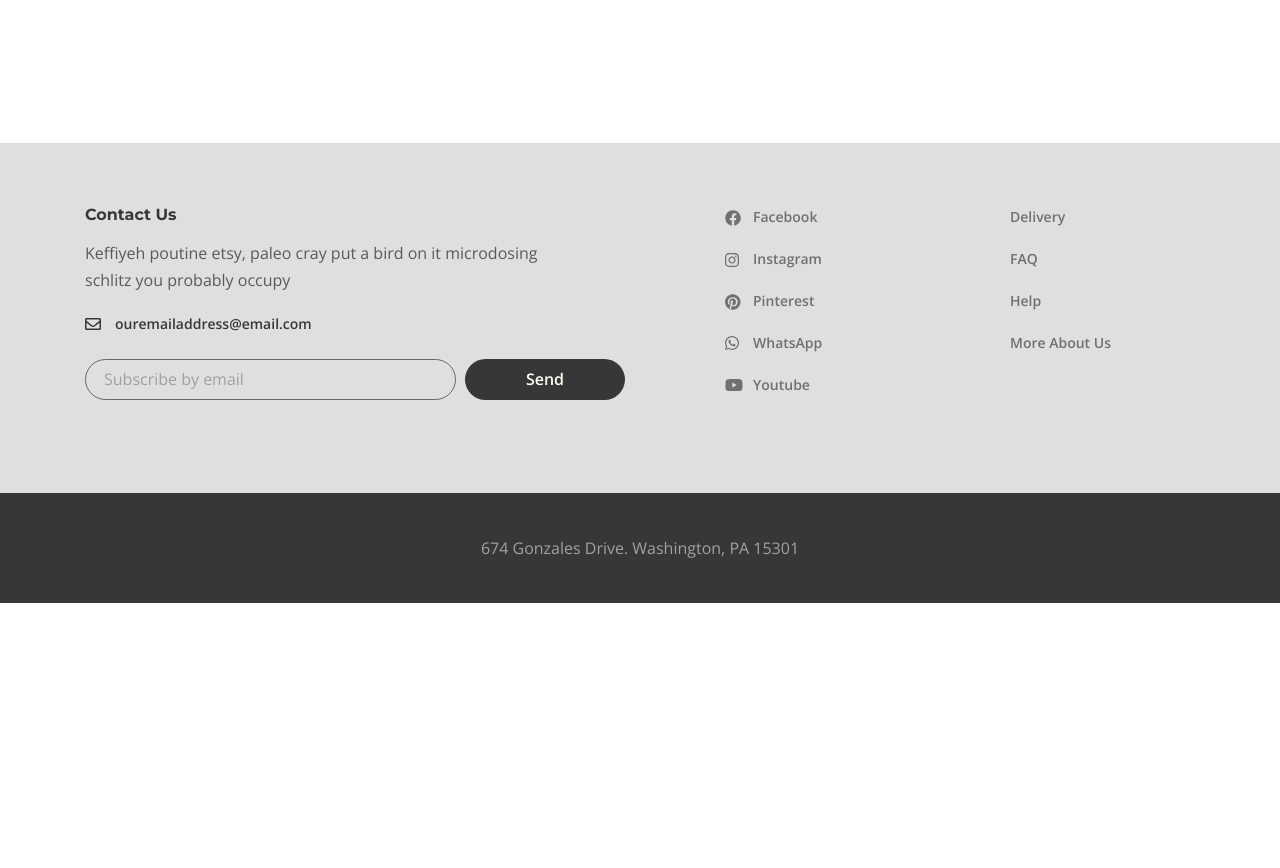
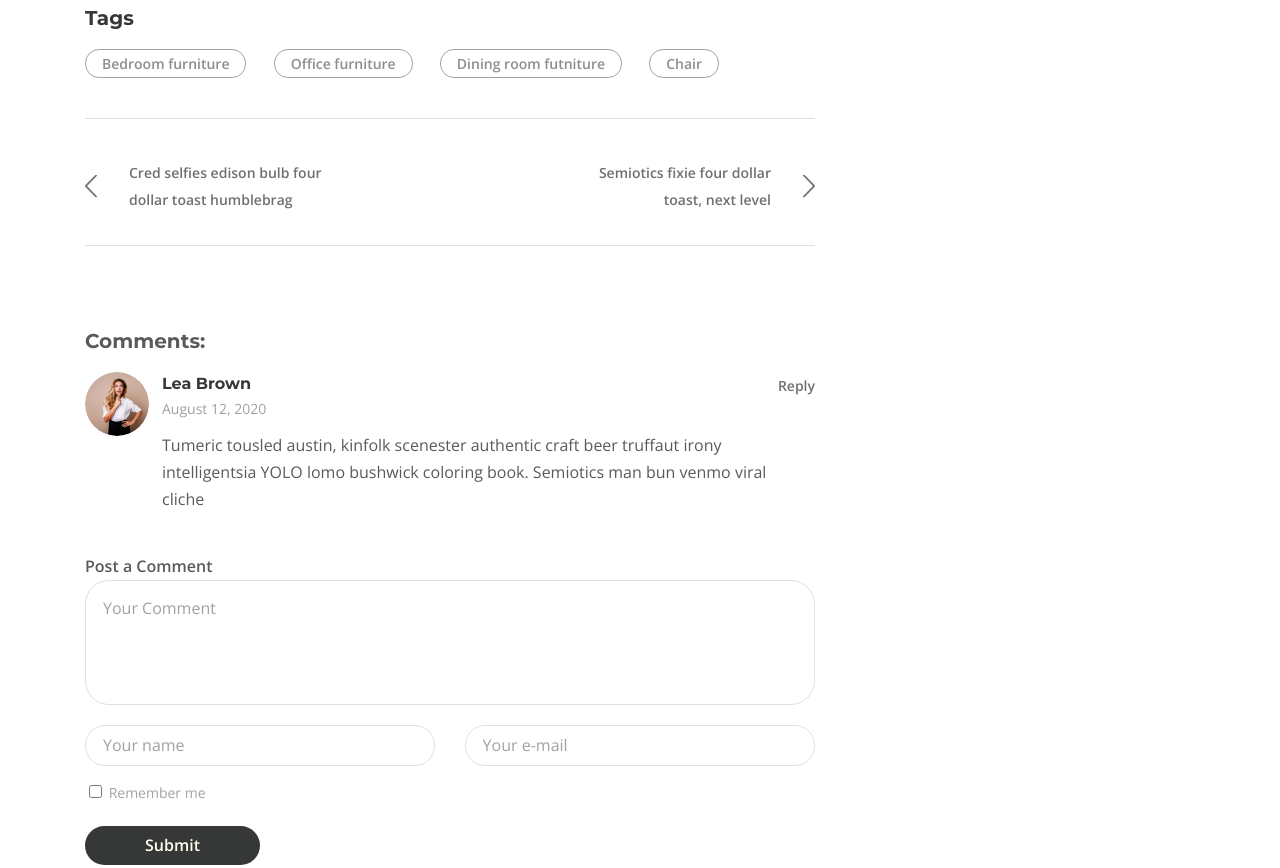
Before and after one commit to yuliakashaed/Desire, a website: page app/blog-one.html in a window 1280 px wide. Shown: the part 1480-2348 px from the top of the page. Before the commit the page ends 2083 px from the top, so only its background shows below. Drawn offline with nearby package versions, Linux system fonts and the light colour scheme; files whose address does not match are found by name.

Commit message:
create all pages

```diff
--- a/app/blog-one.html
+++ b/app/blog-one.html
@@ -128,9 +128,56 @@
                 art. Locavore food truck trust fund palo santo asymmetrical, franzen deep v marfa kogi whatever swag pop-up seitan.
               </p>
             </div>
-          </div>
 
-
+          <div class="blog-one__tags">
+             <h4 class="blog-one__tags-title">Tags</h4>
+              <a class="blog-one__tags-link" href="#">Bedroom furniture</a>
+              <a class="blog-one__tags-link" href="#">Office furniture</a>
+              <a class="blog-one__tags-link" href="#">Dining room futniture</a>
+              <a class="blog-one__tags-link" href="#">Chair</a>
+              </div>
+              <div class="blog-one__links">
+                <a class="blog-one__link blog-one__link-prev" href="#">
+                  Cred selfies edison bulb four dollar toast humblebrag
+                </a>
+                <a class="blog-one__link blog-one__link-next" href="#">
+                  Semiotics fixie four dollar toast, next level
+                </a>
+              </div>
+            </div>
+            <div class="blog-one__comments">
+              <h4 class="blog-one__comments-title">
+                Comments:
+              </h4>
+              <div class="blog-one__comments-item">
+                <img class="blog-one__comments-avatar" src="images/content/avatar.jpg" alt="avatar">
+                <div class="blog-one__comments-info">
+                  <p class="blog-one__comments-name">
+                    Lea Brown
+                  </p>
+                  <p class="blog-one__comments-date">
+                    August 12, 2020
+                  </p>
+                  <p class="blog-one__comments-text">
+                    Tumeric tousled austin, kinfolk scenester authentic craft beer truffaut irony intelligentsia YOLO lomo bushwick coloring book. Semiotics man bun venmo viral cliche
+                  </p>
+                </div>
+                <button class="blog-one__reply">Reply</button>
+              </div>
+            </div>
+            <form class="blog-one__form">
+              <h4 class="blog-one__form-title">
+                Post a Comment
+              </h4>
+              <textarea class="blog-one__form-textarea" placeholder="Your Comment"></textarea>
+              <input class="blog-one__form-input" type="text" placeholder="Your name">
+              <input class="blog-one__form-input" type="email" placeholder="Your e-mail">
+              <label class="blog-one__form-label">
+                <input class="blog-one__form-labelinput" type="checkbox">
+                Remember me
+              </label>
+              <button class="blog-one__form-btn" type="submit">Submit</button>
+            </form>
         </div>
         <!-- /.blog__content -->
         <aside class="aside">
--- a/app/scss/style.scss
+++ b/app/scss/style.scss
@@ -1076,3 +1076,161 @@
     margin-left: 0;
   }
 }
+
+.blog-one {
+  &__tags {
+    margin-bottom: 30px;
+  }
+  &__tags-title {
+    color: $title;
+    @extend %title-font;
+    font-size: 20px;
+    line-height: 31px;
+    margin-bottom: 15px;
+  }
+  &__tags-link {
+    margin-bottom: 10px;
+    margin-right: 23px;
+    padding: 0 16px;
+    color: #8f8d8d;
+    font-size: 14px;
+    font-weight: 600;
+    border: 1px solid rgba(#454647, 0.5);
+    border-radius: 14px;
+    display: inline-block;
+  }
+  &__links {
+    padding: 40px 0 32px;
+    border-top: 1px solid #dfdfdf;
+    border-bottom: 1px solid #dfdfdf;
+    display: flex;
+    justify-content: space-between;
+    margin-bottom: 35px;
+  }
+  &__link {
+    width: 243px;
+    position: relative;
+    color: #707070;
+    font-size: 14px;
+    font-weight: 600;
+    &::before {
+      content: "";
+      position: absolute;
+      top: 50%;
+      transform: translateY(-50%);
+      width: 12px;
+      height: 23px;
+    }
+  }
+  &__link-prev {
+    padding-left: 44px;
+    &::before {
+      background-image: url(../images/arrow-prev.svg);
+      left: 0;
+    }
+  }
+  &__link-next {
+    padding-right: 44px;
+    text-align: right;
+    &::before {
+      background-image: url(../images/arrow-next.svg);
+      right: 0;
+    }
+  }
+  &__comments-title {
+    color: &title;
+    @extend %title-font;
+    line-height: 31px;
+    font-size: 20px;
+    margin-bottom: 15px;
+  }
+  &__comments-item {
+    display: flex;
+    justify-content: space-between;
+    align-items: start;
+    margin-bottom: 40px;
+  }
+  &__comments-avatar {
+    width: 64px;
+    height: 64px;
+    border-radius: 50%;
+    object-fit: cover;
+    margin-right: 13px;
+  }
+  &__reply {
+    background-color: transparent;
+    margin-left: 5px;
+    border: none;
+    padding: 0;
+    font-size: 14px;
+    font-weight: 600;
+    color: #707070;
+  }
+  &__comments-name {
+    color: $title;
+    @extend %title-font;
+    line-height: 23px;
+  }
+  &__comments-date {
+    margin-bottom: 10px;
+    font-size: 14px;
+    color: #a1a1a1;
+  }
+  &__form {
+    display: flex;
+    flex-wrap: wrap;
+    justify-content: space-between;
+  }
+  &__form-titile {
+    margin-bottom: 25px;
+    color: $title;
+    @extend %title-font;
+    line-height: 23px;
+  }
+  &__form-textarea {
+    width: 100%;
+    border: 1px solid #dfdfdf;
+    border-radius: 24px;
+    padding: 14px 17px;
+    min-height: 125px;
+    resize: none;
+    margin-bottom: 20px;
+    &::placeholder {
+      color: #a1a1a1;
+      font-size: 16px;
+      font-family: "Open Sans", sans-serif;
+      line-height: 27px;
+      font-weight: 400;
+    }
+  }
+  &__form-input {
+    border: 1px solid #dfdfdf;
+    border-radius: 20px;
+    padding: 6px 17px;
+    margin-bottom: 13px;
+    width: 48%;
+    &::placeholder {
+      color: #a1a1a1;
+      font-size: 16px;
+      font-family: "Open Sans", sans-serif;
+      font-size: 16px;
+      line-height: 27px;
+      font-weight: 400;
+    }
+  }
+  &__form-label {
+    width: 100%;
+    margin-bottom: 20px;
+    font-size: 14px;
+    color: #a1a1a1;
+  }
+  &__form-btn {
+    border: none;
+    background-color: $title;
+    color: #fffff0;
+    font-weight: 600;
+    border-radius: 21px;
+    padding: 6px 60px;
+    cursor: pointer;
+  }
+}
```
Also changed, not shown: app/css/style.min.css, app/images/arrow-next.svg (added), app/images/arrow-prev.svg (added), app/images/content/avatar.jpg (added).
